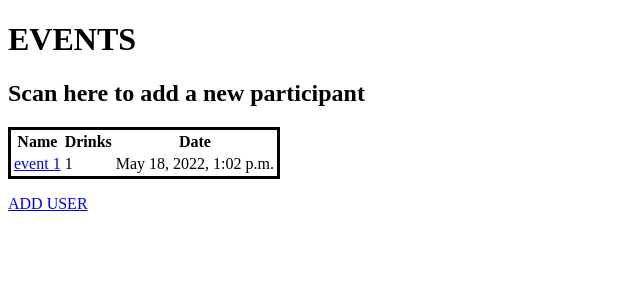
After one commit to louiserondia/SIDE_PROJECTS_19, a Django app: page /events/ in a window 1280 px wide. The commit adds this page. Shown: the top 300 px of the page, without its empty margins (0-640 px from the left). Run offline with Django 4.2, Linux system fonts and the light colour scheme; data comes from the database, SQL or seed files in the repository; both versions use the stored data as it was after the commit.

Commit message:
arborescence

```diff
--- a/DJANGO_TEST/project/ownership/models.py
+++ b/DJANGO_TEST/project/ownership/models.py
@@ -1,4 +1,5 @@
 from django.db import models
+from users.models import User
 
 # Create your models here.
 class Ownership(models.Model):
--- a/DJANGO_TEST/project/pages/admin.py
+++ b/DJANGO_TEST/project/pages/admin.py
@@ -1,5 +1,6 @@
 from django.contrib import admin
-from .models import Scan
+from .models import Scan, Event
 
 # Register your models here.
 admin.site.register(Scan)
+admin.site.register(Event)
--- a/DJANGO_TEST/project/pages/models.py
+++ b/DJANGO_TEST/project/pages/models.py
@@ -2,6 +2,15 @@ from django.db import models
 from django.utils import timezone
 
 # Create your models here.
+
+class Event(models.Model):
+	date = models.DateTimeField(default=timezone.now)
+	drinks = models.CharField(max_length = 2)
+	name = models.CharField(max_length = 100)
+
+class Participant(models.Model):
+	participant = models.CharField(max_length = 100)
+
 class Scan(models.Model):
 	uid = models.CharField(max_length=15)
 	date = models.DateTimeField(default=timezone.now)
--- a/DJANGO_TEST/project/pages/views.py
+++ b/DJANGO_TEST/project/pages/views.py
@@ -1,21 +1,46 @@
 from django.shortcuts import render
 from django.http import HttpResponse, JsonResponse
 from django.views.decorators.csrf import csrf_exempt
-from .models import Scan
+from .models import Scan, Event
 import json
 
 @csrf_exempt
 def	home_page(request, *args, **kwargs):
-	return render(request, "home.html", {})
+	context = {
+		'scans': Scan.objects.all()
+	}
+	return render(request, "home.html", context)
+
+@csrf_exempt
+def events_page(request, *args, **kwargs):
+	if request.method == 'POST':
+		res = request.body
+		d = json.loads(res)
+		participant = Participant(participant = d['id'])
+		participant.save()
+
+	context = {
+		'scans': Scan.objects.all(),
+		'events': Event.objects.all(),
+	}
+	return render(request, "events.html", context)
+
+def drinks_page(request, *args, **kwargs):
+	context = {
+		'scans': Scan.objects.all()
+	}
+	return render(request, "drinks.html", context)
+
+def add_user_page(request, *args, **kwargs):
+	context = {
+		'scans': Scan.objects.all()
+	}
+	return render(request, "add_user.html", context)
 
 @csrf_exempt
 def scan_page(request, *args, **kwargs):
-<<<<<<< HEAD
 	#Scan.objects.all().delete()
 	if request.method == 'POST':
-=======
-	if request.method == 'POST':
->>>>>>> cd055f38399fdf90beab5f7ac103766689b467b7
 		res = request.body
 		d = json.loads(res)
 		scan = Scan(uid = d['id'])
@@ -24,4 +49,4 @@ def scan_page(request, *args, **kwargs):
 	context = {
 		'scans': Scan.objects.all()
 	}
-	return render(request, "home.html", context)
+	return render(request, "scan.html", context)
--- a/DJANGO_TEST/project/project/settings.py
+++ b/DJANGO_TEST/project/project/settings.py
@@ -20,7 +20,7 @@ BASE_DIR = Path(__file__).resolve().parent.parent
 # See https://docs.djangoproject.com/en/4.0/howto/deployment/checklist/
 
 # SECURITY WARNING: keep the secret key used in production secret!
-
+SECRET_KEY = 'django-insecure-(sf42v+lzzxd8-6($ie)s9_g+k(957um_&_gf_bbdvct^^hk*z'
 
 # SECURITY WARNING: don't run with debug turned on in production!
 DEBUG = True
@@ -29,6 +29,7 @@ ALLOWED_HOSTS = ['shi-r12-p3.s19.be',
                 'shi-r12-p1.s19.be',
                 '10.1.12.1',
                 '127.0.0.1',
+                '0.0.0.0',
                 ]
 
 
--- a/DJANGO_TEST/project/project/urls.py
+++ b/DJANGO_TEST/project/project/urls.py
@@ -16,11 +16,14 @@ Including another URLconf
 from django.contrib import admin
 from django.urls import path
 
-from pages.views import home_page, scan_page
+from pages.views import home_page, scan_page, events_page, drinks_page, add_user_page
 
 urlpatterns = [
     path('admin/', admin.site.urls),
     path('', home_page, name = 'home'),
     path('home/', home_page, name = 'home'),
     path('scan/', scan_page),
+    path('events/', events_page),
+    path('drinks/', drinks_page),
+    path('add_user/', add_user_page),
 ]
--- /dev/null
+++ b/DJANGO_TEST/project/template/add_user.html
@@ -0,0 +1,6 @@
+{% extends 'base.html' %}
+
+{% block content %}
+<h1>USER INFOS</h1>
+{% include 'scan.html' %}
+{% endblock %}
--- /dev/null
+++ b/DJANGO_TEST/project/template/base.html
@@ -0,0 +1,11 @@
+<!doctype html>
+<html>
+<head>
+	<title> Scanning app </title>
+</head>
+<body>
+	{% block content %}
+	replace by scan table
+	{% endblock %}
+</body>
+</html>
--- /dev/null
+++ b/DJANGO_TEST/project/template/events.html
@@ -0,0 +1,21 @@
+{% extends 'base.html' %}
+
+{% block content %}
+<h1>EVENTS</h1>
+<h2>Scan here to add a new participant</h2>
+<table style="border:solid; ">
+	<tr>
+		<th>Name</th>
+		<th>Drinks</th>
+		<th>Date</th>
+	</tr>
+	{% for event in events %}
+	<tr>
+		<td><a href="../drinks/">{{ event.name }}</a></td>
+		<td>{{ event.drinks }}</td>
+		<td>{{ event.date }}</td>
+	</tr>
+	{% endfor %}
+</table>
+<p><a href="../add_user/">ADD USER</a></p>
+{% endblock %}
```
Also changed, not shown: DJANGO_TEST/project/template/drinks.html (added, +7 -0 lines), DJANGO_TEST/project/template/home.html (+9 -14 lines), DJANGO_TEST/project/template/scan.html (added, +12 -0 lines), DJANGO_TEST/project/db.sqlite3, DJANGO_TEST/project/pages/migrations/0002_event.py (added), DJANGO_TEST/project/pages/migrations/0003_event_participant.py (added), DJANGO_TEST/project/pages/migrations/0004_participant_remove_event_participant_event_name.py (added).
